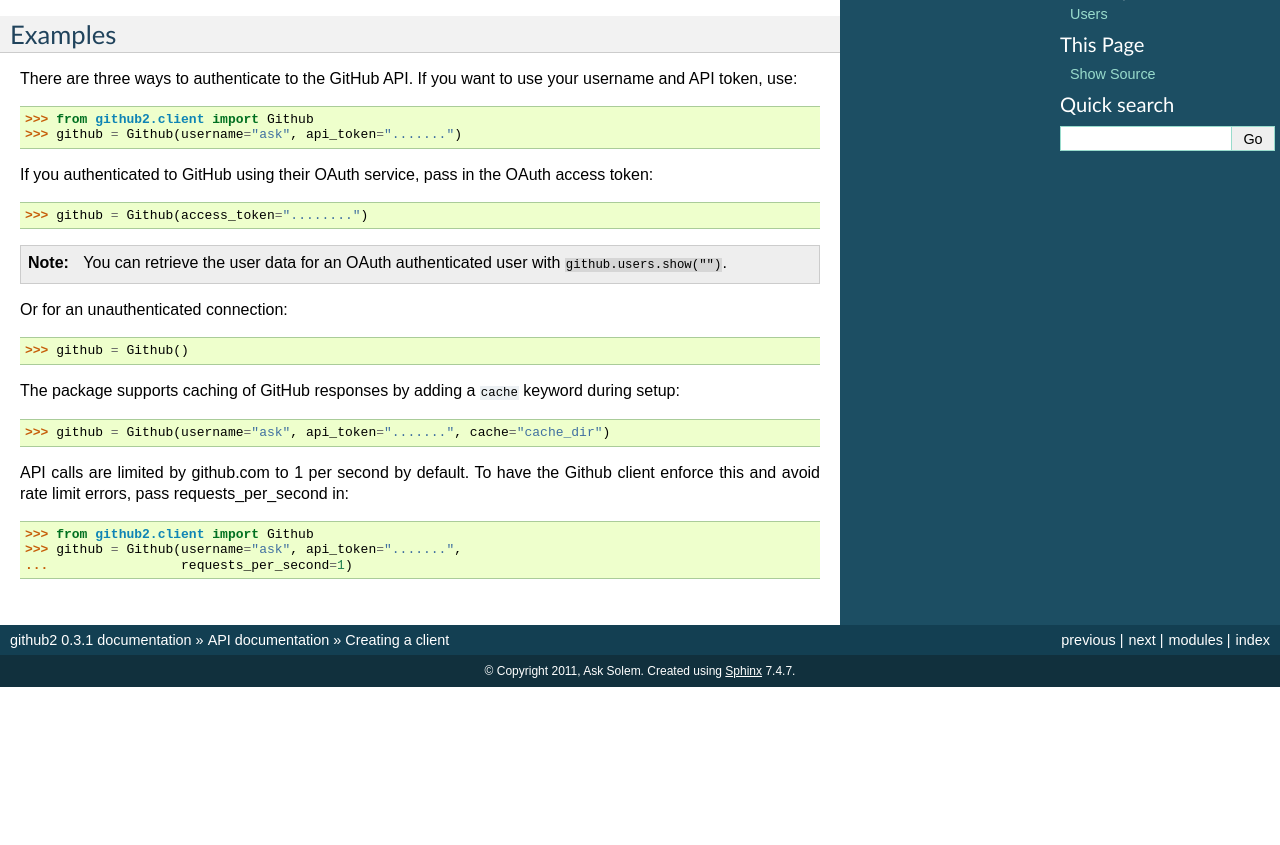
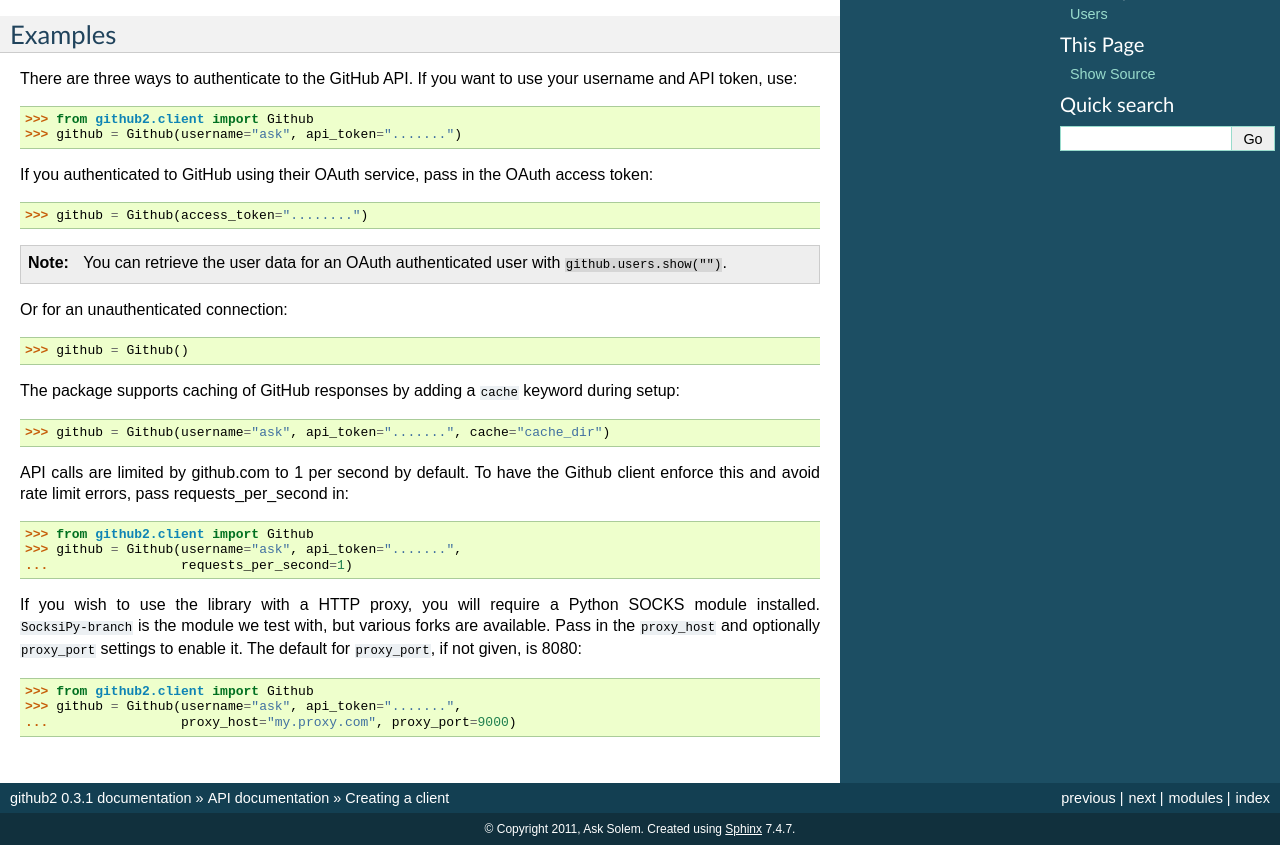
Before and after one commit to ask/python-github2, a Sphinx documentation site: the page built from doc/api/client.rst, in a window 1280 px wide and 1035 px high, cut to the strip 190-1035 px from the top of the window. Built offline with Sphinx 7.4.7, drawn with Linux system fonts in a browser that asks for light colours; cross-references to code outside the pages are shown as plain code.

Commit message:
Adding doc for proxy support.

```diff
--- a/doc/api/client.rst
+++ b/doc/api/client.rst
@@ -41,3 +41,13 @@
     >>> from github2.client import Github
     >>> github = Github(username="ask", api_token=".......",
     ...                 requests_per_second=1)
+
+If you wish to use the library with a HTTP proxy, you will require a Python
+SOCKS module installed.  :pypi:`SocksiPy-branch` is the module we test with, but
+various forks are available.  Pass in the ``proxy_host`` and optionally
+``proxy_port`` settings to enable it.  The default for ``proxy_port``, if not
+given, is 8080::
+
+    >>> from github2.client import Github
+    >>> github = Github(username="ask", api_token=".......",
+    ...                 proxy_host="my.proxy.com", proxy_port=9000)
```
Also changed, not shown: 1 other file.
